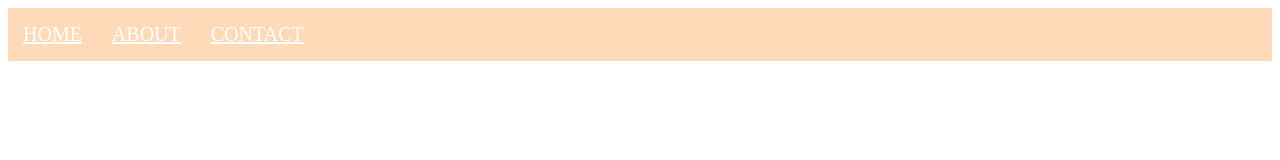
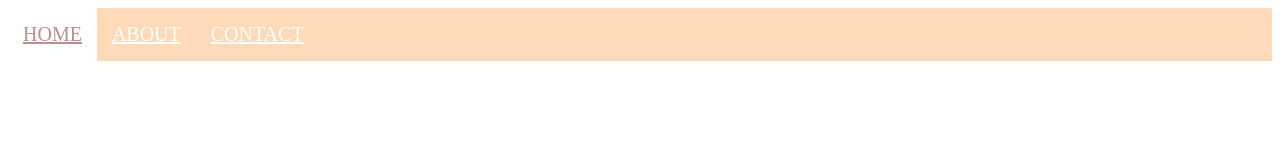
Before and after one commit to min27604/Wecode-study, a plain HTML site: page index.html in a window 1280 px wide. In both pictures the pointer is over the link "HOME". Drawn offline with Linux system fonts and the light colour scheme.

Commit message:
Change color of navigation bar

```diff
--- a/style.css
+++ b/style.css
@@ -10,3 +10,14 @@
     padding: 15px 15px;
     font-size: 20px;
 }
+
+.topnav a:hover {
+    background-color: white;
+    color: RosyBrown;
+
+}
+
+.topnav a:active {
+    background-color: RosyBrown;
+    color: white;
+}
```
